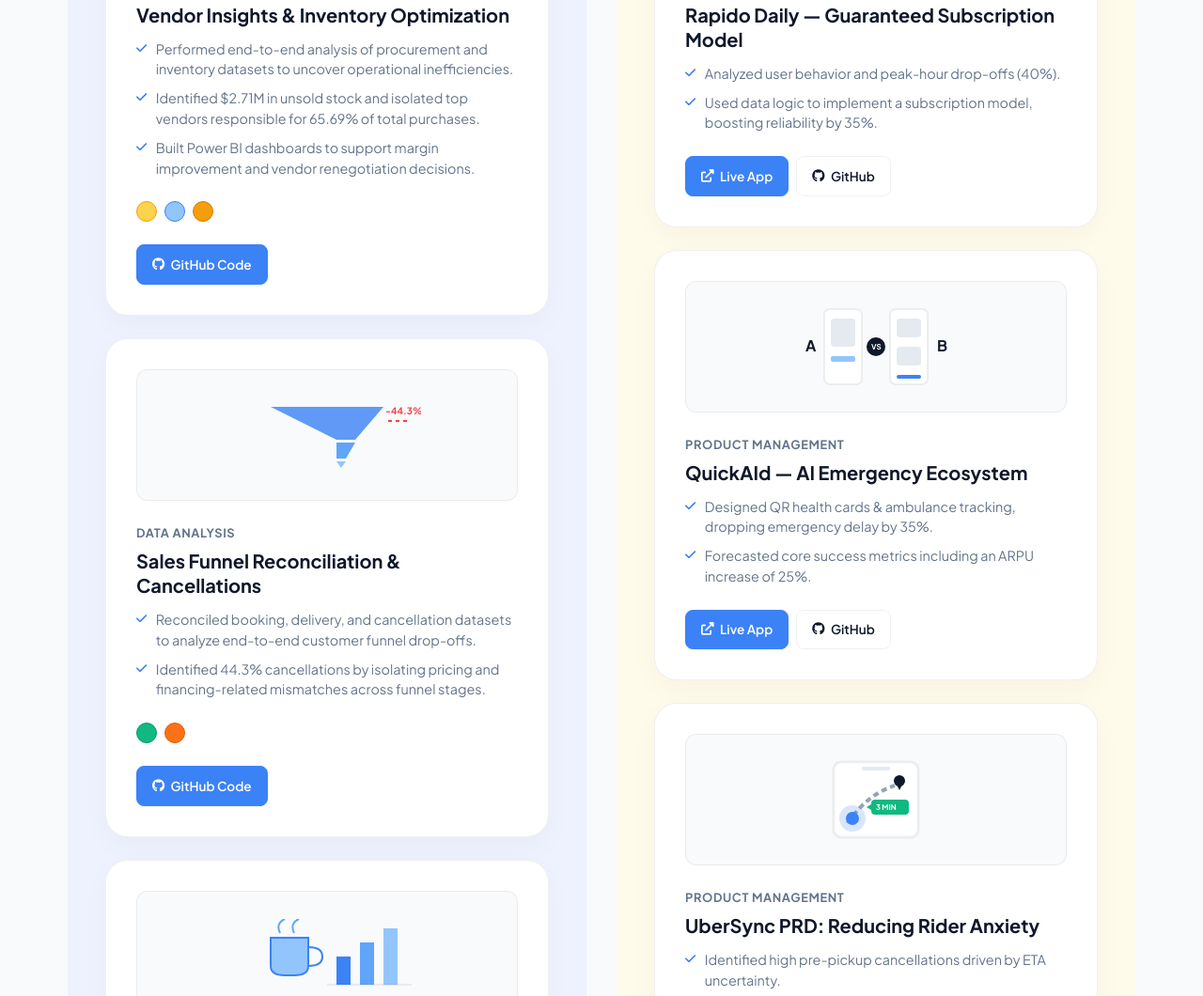
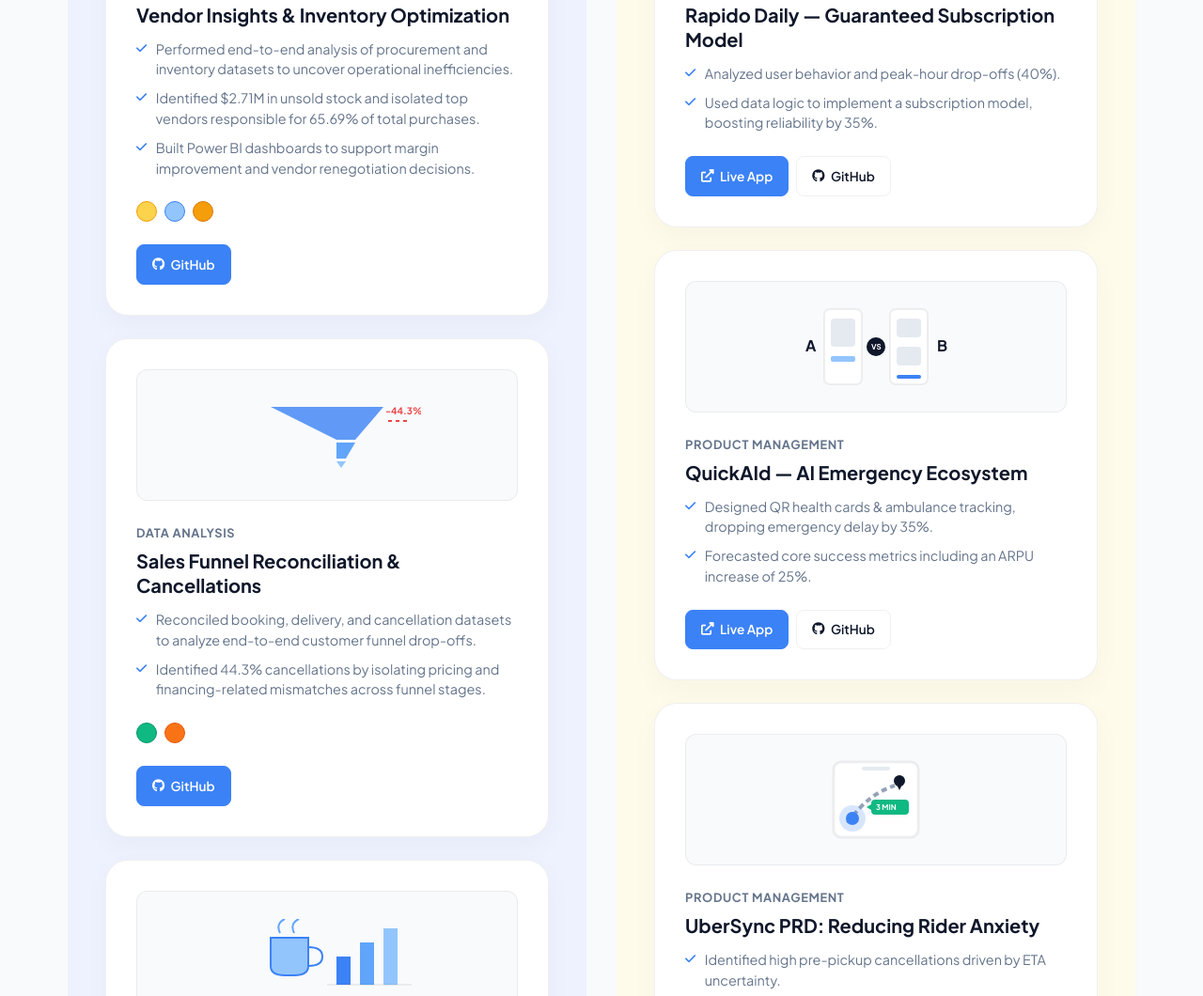
Before and after one commit to Gaurav45Kumar/portfolio, a plain HTML site: page index.html in a window 1280 px wide. Shown: the part 1183-2243 px from the top of the page at 94% size. Drawn offline with Linux system fonts and the light colour scheme.

Commit message:
index.html

```diff
--- a/index.html
+++ b/index.html
@@ -514,7 +514,7 @@
               </div>
 
               <div style="display: flex; gap: 0.5rem; margin-top: auto;">
-                <a href="https://github.com/Gaurav45Kumar/Vendor-Insights-Inventory-Optimization" target="_blank" class="card-btn primary"><i class="fab fa-github"></i> GitHub Code</a>
+                <a href="https://github.com/Gaurav45Kumar/Vendor-Insights-Inventory-Optimization" target="_blank" class="card-btn primary"><i class="fab fa-github"></i> GitHub</a>
               </div>
             </div>
 
@@ -542,7 +542,7 @@
               </div>
 
               <div style="display: flex; gap: 0.5rem; margin-top: auto;">
-                <a href="https://github.com/Gaurav45Kumar/Enhancing-EV-Sales-Efficiency-and-Customer-Experience" target="_blank" class="card-btn primary"><i class="fab fa-github"></i> GitHub Code</a>
+                <a href="https://github.com/Gaurav45Kumar/Enhancing-EV-Sales-Efficiency-and-Customer-Experience" target="_blank" class="card-btn primary"><i class="fab fa-github"></i> GitHub</a>
               </div>
             </div>
 
```
